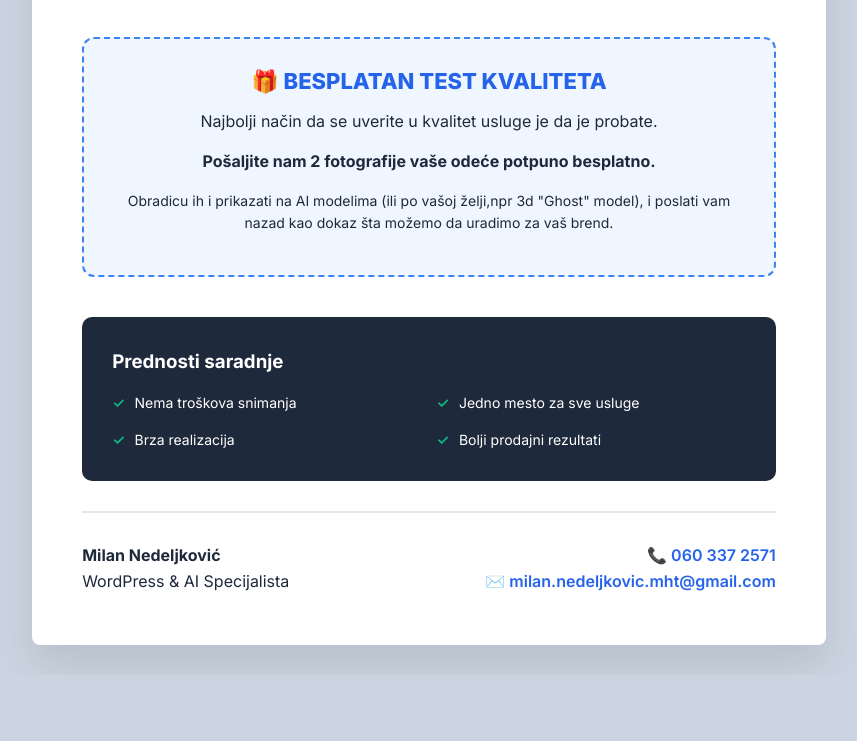
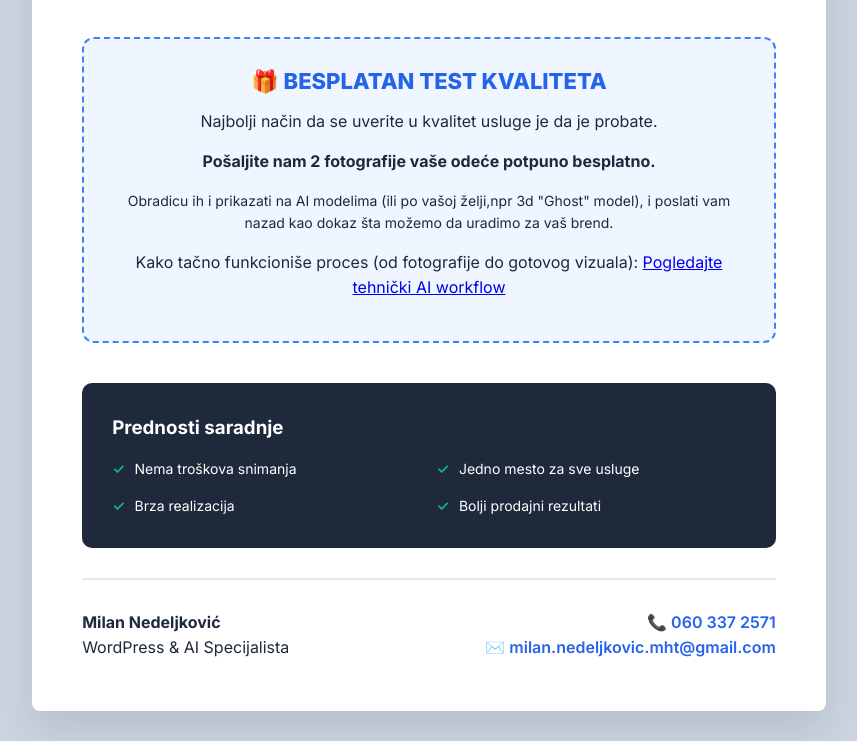
Before and after one commit to milancheross/ponuda_za_saradnju, a plain HTML site: page index.html in a window 1280 px wide. Shown: the part 1383-2124 px from the top of the page, without its empty margins (211-1068 px from the left). Before the commit the page ends 2058 px from the top, so only its background shows below. Drawn offline with Linux system fonts and the light colour scheme.

```diff
--- a/index.html
+++ b/index.html
@@ -215,7 +215,12 @@
             <p>Najbolji način da se uverite u kvalitet usluge je da je probate.</p>
             <p class="cta-highlight">Pošaljite nam 2 fotografije vaše odeće potpuno besplatno.</p>
             <p style="font-size: 14px; margin-top: 10px;">Obradicu ih i prikazati na AI modelima (ili po vašoj želji,npr 3d "Ghost" model), i poslati vam nazad kao dokaz šta možemo da uradimo za vaš brend.</p>
-        </div>
+			<p>
+			  Kako tačno funkcioniše proces (od fotografije do gotovog vizuala):
+			  <a href="workflow.html">Pogledajte tehnički AI workflow</a>
+			</p>
+
+		</div>
         <div class="benefits-section">
             <h3 style="margin-bottom: 15px;">Prednosti saradnje</h3>
             <div class="benefits-grid">
@@ -240,4 +245,5 @@
     </div>
 
 </body>
+
 </html>
```
